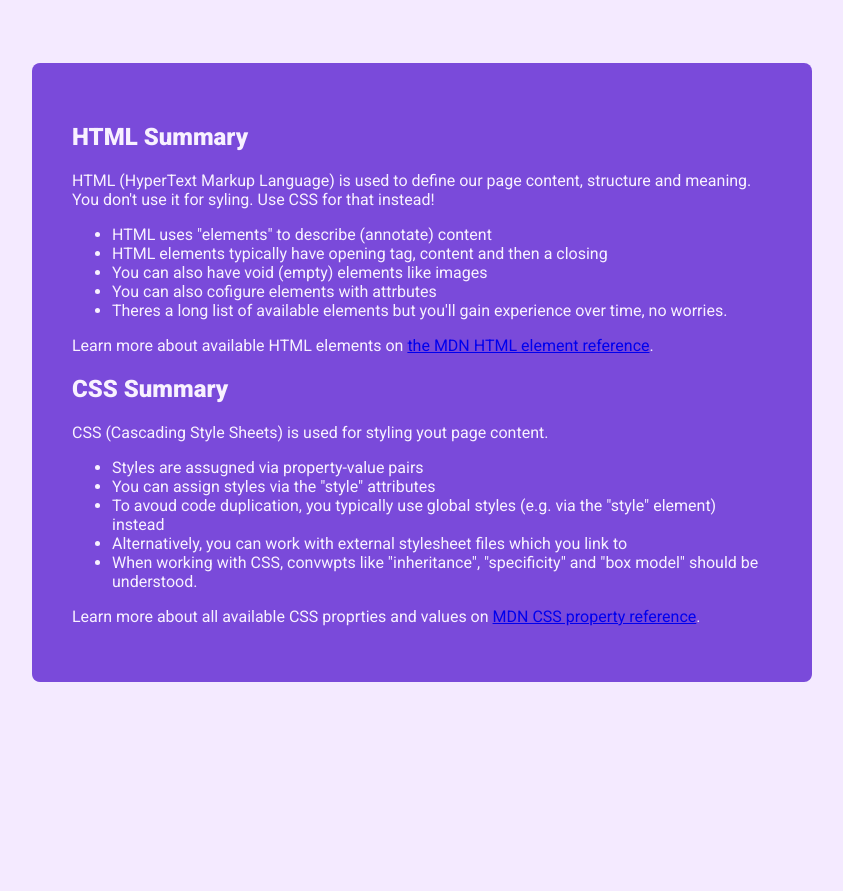
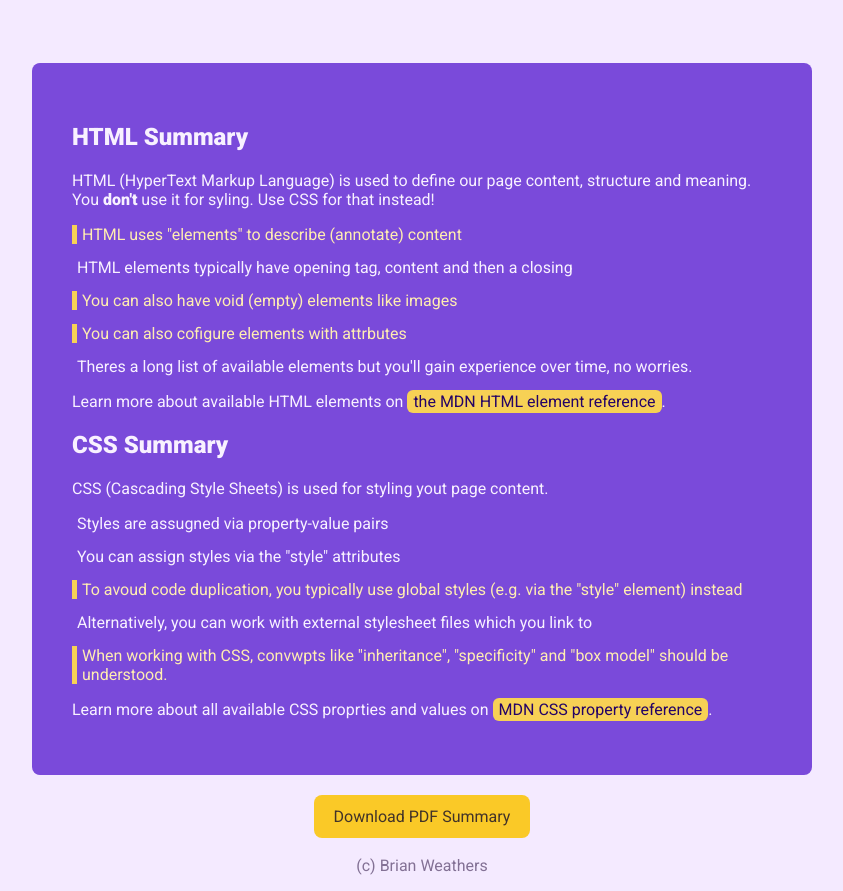
Before and after one commit to B-Weathers/first-challenge, a plain HTML site: page practice/practice.html in a window 1280 px wide. Shown: the part 340-1231 px from the top of the page, without its empty margins (218-1061 px from the left). Before the commit the page ends 1054 px from the top, so only its background shows below. Drawn offline with Linux system fonts and the light colour scheme.

Commit message:
added sections

```diff
--- a/practice/practice.html
+++ b/practice/practice.html
@@ -16,36 +16,48 @@
         <img src="html-css.png" alt="HTML and CCS img">
     </header>
     <main>
+        <section>
             <h2>HTML Summary</h2>
-        <p>HTML (HyperText Markup Language) is used to define our page content, structure and meaning. You don't use it
-            for syling. Use CSS for that instead!</p>
-        <ul>
-            <li>HTML uses "elements" to describe (annotate) content</li>
+            <p>HTML (HyperText Markup Language) is used to define our page content, structure and meaning. You
+                <strong>don't</strong> use it
+                for syling. Use CSS for that instead!
+            </p>
+            <ul id="html-list">
+                <li class="extra-important">HTML uses "elements" to describe (annotate) content</li>
                 <li>HTML elements typically have opening tag, content and then a closing</li>
-            <li>You can also have void (empty) elements like images</li>
-            <li>You can also cofigure elements with attrbutes</li>
+                <li class="extra-important">You can also have void (empty) elements like images</li>
+                <li class="extra-important">You can also cofigure elements with attrbutes</li>
                 <li>Theres a long list of available elements but you'll gain experience over time, no worries.</li>
             </ul>
             <p>
                 Learn more about available HTML elements on
                 <a href="https://developer.mozilla.org/en-US/docs/Web/HTML/Element">the MDN HTML element reference</a>.
             </p>
-
+        </section>
+        <section>
             <h2>CSS Summary</h2>
             <p>CSS (Cascading Style Sheets) is used for styling yout page content.</p>
-        <ul>
+            <ul id="css-list">
                 <li>Styles are assugned via property-value pairs</li>
                 <li>You can assign styles via the "style" attributes</li>
-            <li>To avoud code duplication, you typically use global styles (e.g. via the "style" element) instead</li>
+                <li class="extra-important">To avoud code duplication, you typically use global styles (e.g. via the
+                    "style"
+                    element) instead</li>
                 <li>Alternatively, you can work with external stylesheet files which you link to</li>
-            <li>When working with CSS, convwpts like "inheritance", "specificity" and "box model" should be understood.
+                <li class="extra-important">When working with CSS, convwpts like "inheritance", "specificity" and "box
+                    model" should be understood.
                 </li>
             </ul>
             <p>Learn more about all available CSS proprties and values on
                 <a href=" https://developer.mozilla.org/en-US/docs/Web/CSS/Reference">MDN CSS property reference</a>.
             </p>
+        </section>
     </main>
-    <footer></footer>
+    <footer>
+        <a href="html-css-basics-summary.pdf" target="_blank">Download PDF
+            Summary</a>
+        <p>(c) Brian Weathers</p>
+    </footer>
 </body>
 
 </html>
--- a/practice/styles.css
+++ b/practice/styles.css
@@ -24,3 +24,56 @@ header {
 header img {
   width: 300px;
 }
+
+li {
+  margin: 14px 0;
+  padding-left: 5px;
+}
+
+footer {
+  text-align: center;
+}
+
+footer p {
+  color: rgb(131, 113, 149);
+  margin-top: 30px;
+}
+
+footer a {
+  padding: 12px 20px;
+  border-radius: 8px;
+  background-color: rgb(250, 201, 39);
+  color: rgb(66, 51, 41);
+}
+
+footer a:hover,
+footer a:active {
+  background-color: rgb(255, 186, 58);
+}
+a {
+  text-decoration: none;
+  color: rgb(36, 3, 102);
+  background-color: rgb(247, 209, 85);
+  padding: 2px 6px;
+  border-radius: 6px;
+}
+
+a:hover,
+a:active {
+  background-color: rgb(250, 201, 39);
+}
+
+.extra-important {
+  color: rgb(255, 237, 177);
+  border-left: 5px solid rgb(247, 209, 85);
+}
+.highlight {
+  font-weight: bold;
+}
+
+#html-list,
+#css-list {
+  margin: 0px;
+  padding: 0px;
+  list-style: none;
+}
```
Lines whose indentation alone changed are shown as unchanged.
